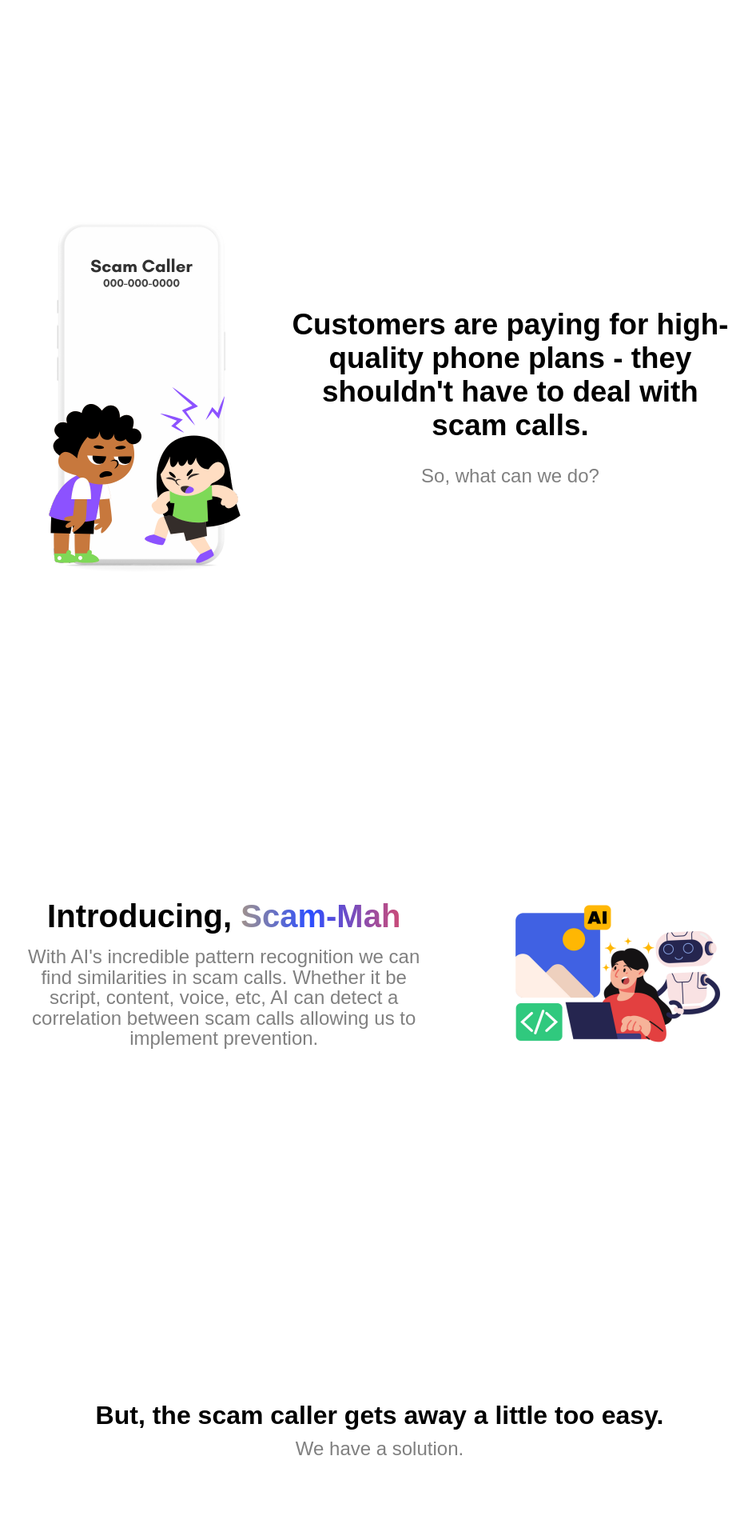
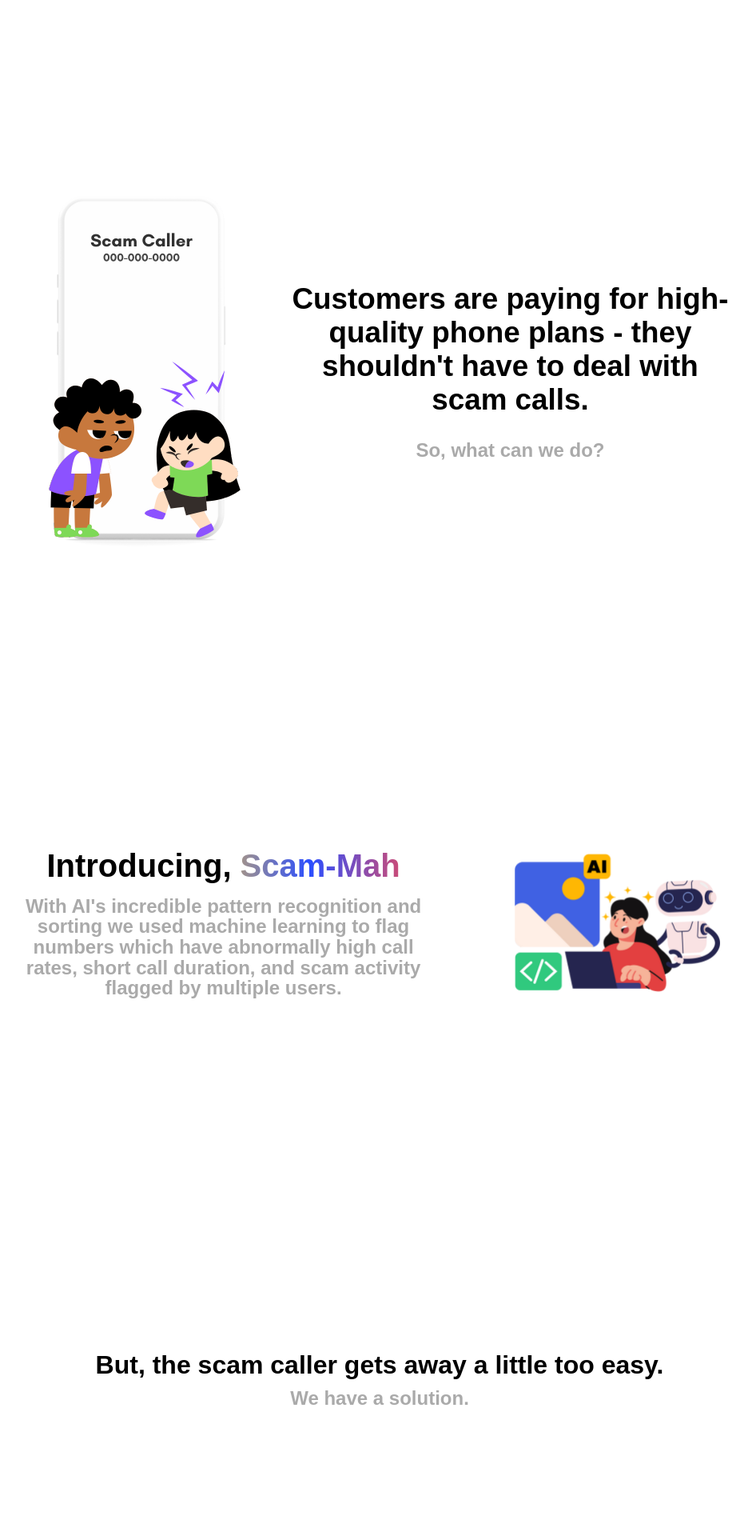
Before and after one commit to nicholasching/NewHacks, a Flask app: page / in a window 1280 px wide. Shown: the part 635-2555 px from the top of the page at 80% size, without its empty margins (165-1106 px from the left). Run offline with Flask 3, Linux system fonts and the light colour scheme.

Commit message:
Improved Front End with Animations and Text Styling

```diff
--- a/static/styles.css
+++ b/static/styles.css
@@ -14,13 +14,14 @@ body {
     animation: appear linear;
     animation-timeline: view();
     animation-range: entry 0 cover 50%;
-    margin-bottom: 25%;
+    margin-bottom: 22.5%;
     padding-left: 15%;
     padding-right: 15%;
 }
 
 p {
-    font-weight: 500;
+    font-weight: 600;
+    color: rgb(170, 170, 170);
 }
 
 @keyframes appear {
@@ -106,7 +107,6 @@ p {
 
 #psecond {
     text-align: center;
-    color: grey;
     font-size: 1.5rem;
 }
 
@@ -133,11 +133,11 @@ p {
 #pthird {
     text-align: center;
     font-size: 1.5rem;
-    color: grey;
     line-height: 1.6rem;
 }
 
 #aiimg {
+    width: 150%;
     margin-left: 10%;
 }
 
@@ -152,7 +152,6 @@ p {
 #psmalltext {
     font-size: 1.5rem;
     margin-top: 1%;
-    color: grey;
 }
 
 #forthcontainer {
@@ -205,7 +204,6 @@ p {
 
 #pforth {
     font-size: 1.5rem;
-    color: grey;
     line-height: 1.6rem;
 }
 
@@ -226,6 +224,5 @@ p {
 
 #pfifth {
     font-size: 1.5rem;
-    color: grey;
     line-height: 1.6rem;
 }
--- a/templates/index.html
+++ b/templates/index.html
@@ -35,7 +35,7 @@
         <div class="container" id="thirdcontainer">
             <div class="thirdtextcontainer">
                 <h1 id="hthird">Introducing, <span class="gradient-text">Scam-Mah</span></h1>
-                <p id="pthird">With AI's incredible pattern recognition we can find similarities in scam calls. Whether it be script, content, voice, etc, AI can detect a correlation between scam calls allowing us to implement prevention.</p>
+                <p id="pthird">With AI's incredible pattern recognition and sorting we used machine learning to flag numbers which have abnormally high call rates, short call duration, and scam activity flagged by multiple users. </p>
             </div>
             <img src="static/images/ai.png" id="aiimg">
         </div>
```
